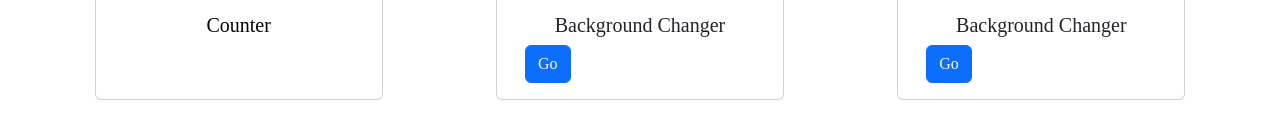
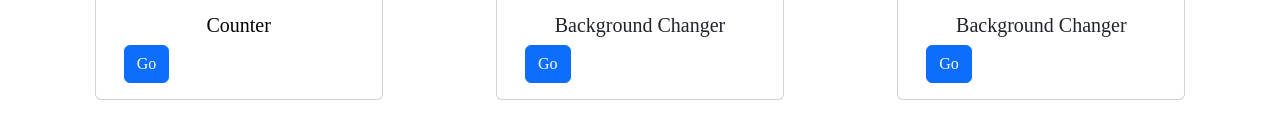
Before and after one commit to NataliMarinich/NataliMarinich.github.io, a plain HTML site: page index.html in a window 1280 px wide. Shown: the part 1776-1911 px from the top of the page. Drawn offline with nearby package versions, Linux system fonts and the light colour scheme; a web font is replaced by a local one.

Commit message:
Update index.html

```diff
--- a/index.html
+++ b/index.html
@@ -109,6 +109,7 @@
                   <img src="./img/Counter.bmp" class="counter card-img-top" alt="Counter">
                   <div class="card-body">
                     <h5 class="card-title text-center">Counter</h5>
+                    <a href="./Counter/counter.html" class="btn btn-primary">Go</a>
                   </div>
                 </div>
                 <div class="card" style="width: 18rem;">
```
